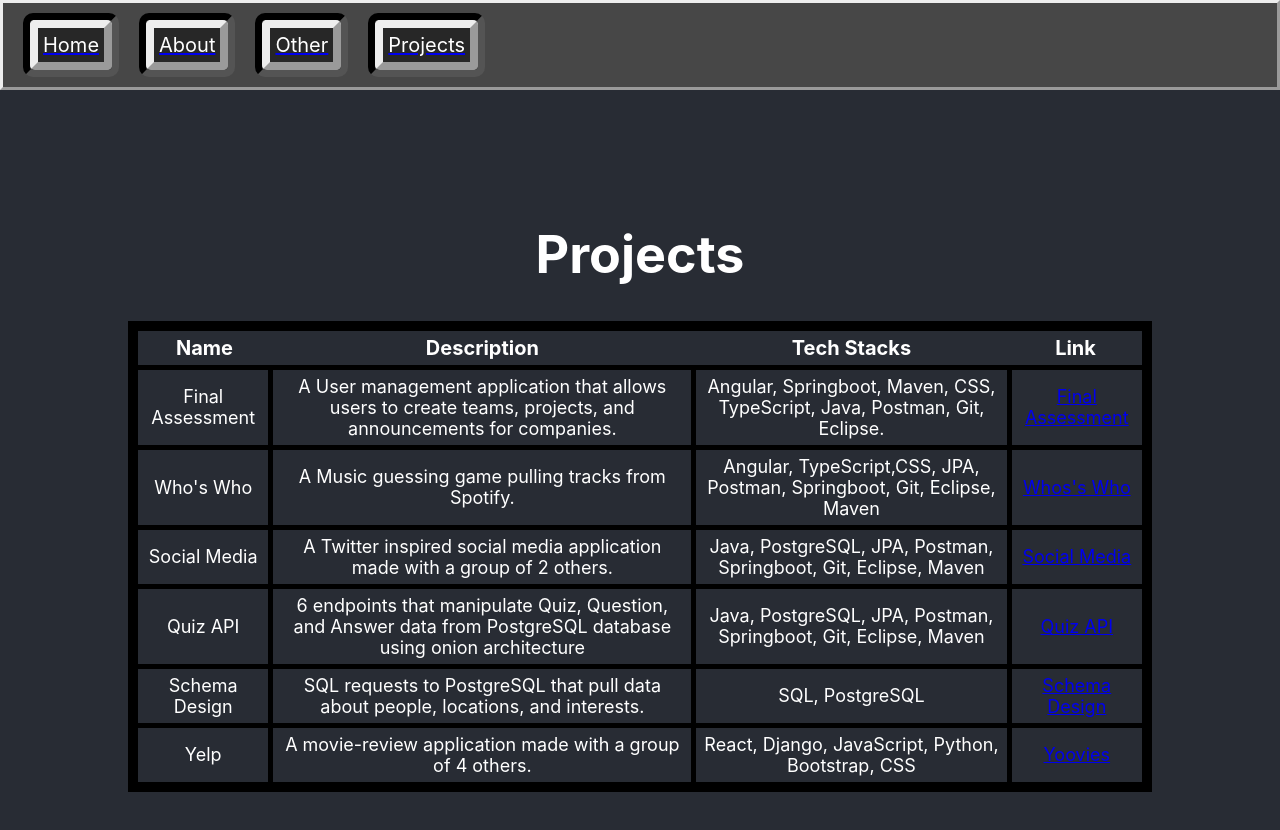
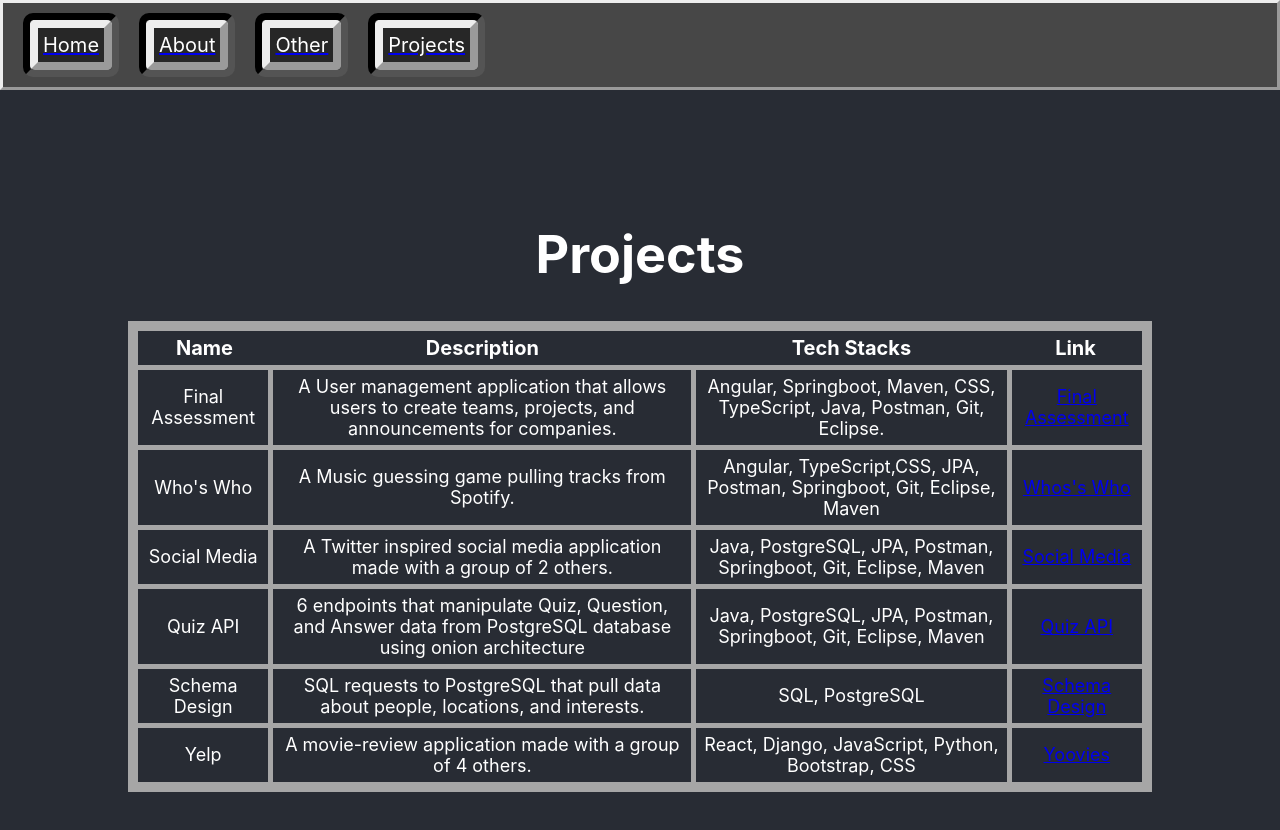
Before and after one commit to Mihso/testing, a React (Create React App) app: page /projects in a window 1280 px wide. Shown: the top 830 px of the page. Built offline with nearby package versions, Linux system fonts and the light colour scheme; no server answers.

Commit message:
slight formatting to css

```diff
--- a/src/About.js
+++ b/src/About.js
@@ -38,6 +38,12 @@ function About() {
         {description}
         </div>
 
+        Contact Information:
+        <div style={{'marginBottom':'20px'}}>
+          510-604-4520
+          moshimo90696@gmail.com
+        </div>
+
         Link to Github.
         <div style={{'margin-top': '20px'}}>
           {link}
--- a/src/Home.js
+++ b/src/Home.js
@@ -15,14 +15,9 @@ function Home() {
   return (
     <div className="App">
     <header className="App-header">
-        <img src={logo} className="App-logo" alt="logo" />
-        <a
-          className="App-link"
-          href="https://reactjs.org"
-          target="_blank"
-          rel="noopener noreferrer"
-        >
-        </a>
+      <div style={{'fontSize':"60px"}}>
+        MATTHEW OSHIMO PORTFOLIO
+      </div>
         <form className='form'>
           <label>Name: </label>
           <input type="text" value={title} onChange={e=> updateTitle(e.target.value)} name="name"></input>
--- a/src/Projects.css
+++ b/src/Projects.css
@@ -1,11 +1,13 @@
 table {
-    border-color: black;
+    border-color: rgb(166, 166, 166);
     border-width:10px;
     border-style: solid;
     padding: 5px;
     border-collapse: collapse;
     width: 80%;
     margin:auto;
+
+    border-radius: 10px;
 }
 thead{
     font-size: 20px;
@@ -17,7 +19,7 @@ thead{
 }
 tbody{
     font-size: 18px;
-    border-color: black;
+    border-color: rgb(166, 166, 166);
     border-width: 5px;
     border-style: solid;
     border-collapse: collapse;
@@ -36,7 +38,7 @@ tbody{
     color: white;
 }
 td{
-    border-color: black;
+    border-color: rgb(166, 166, 166);
     border-width: 5px;
     border-style: solid;
     border-collapse: collapse;
```
